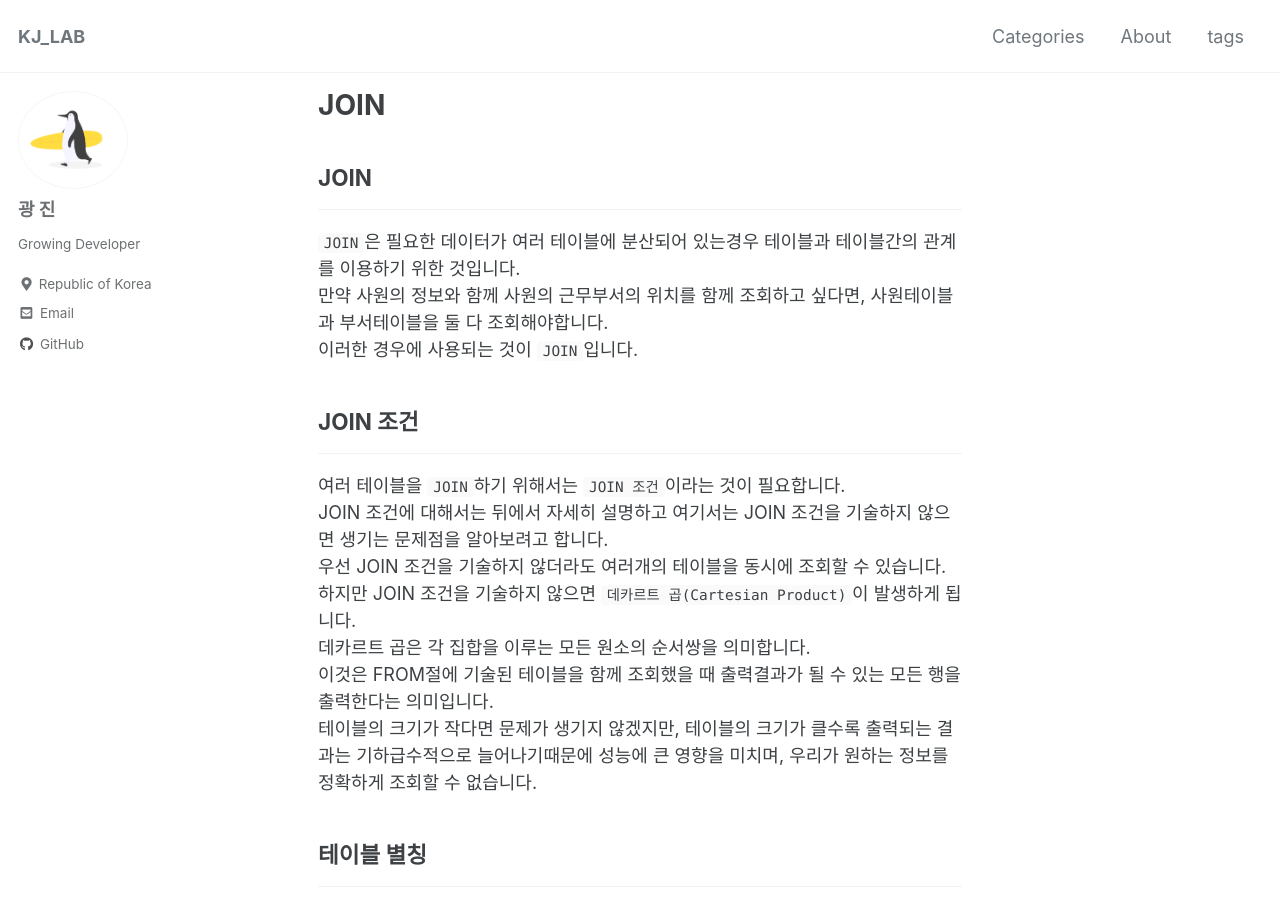
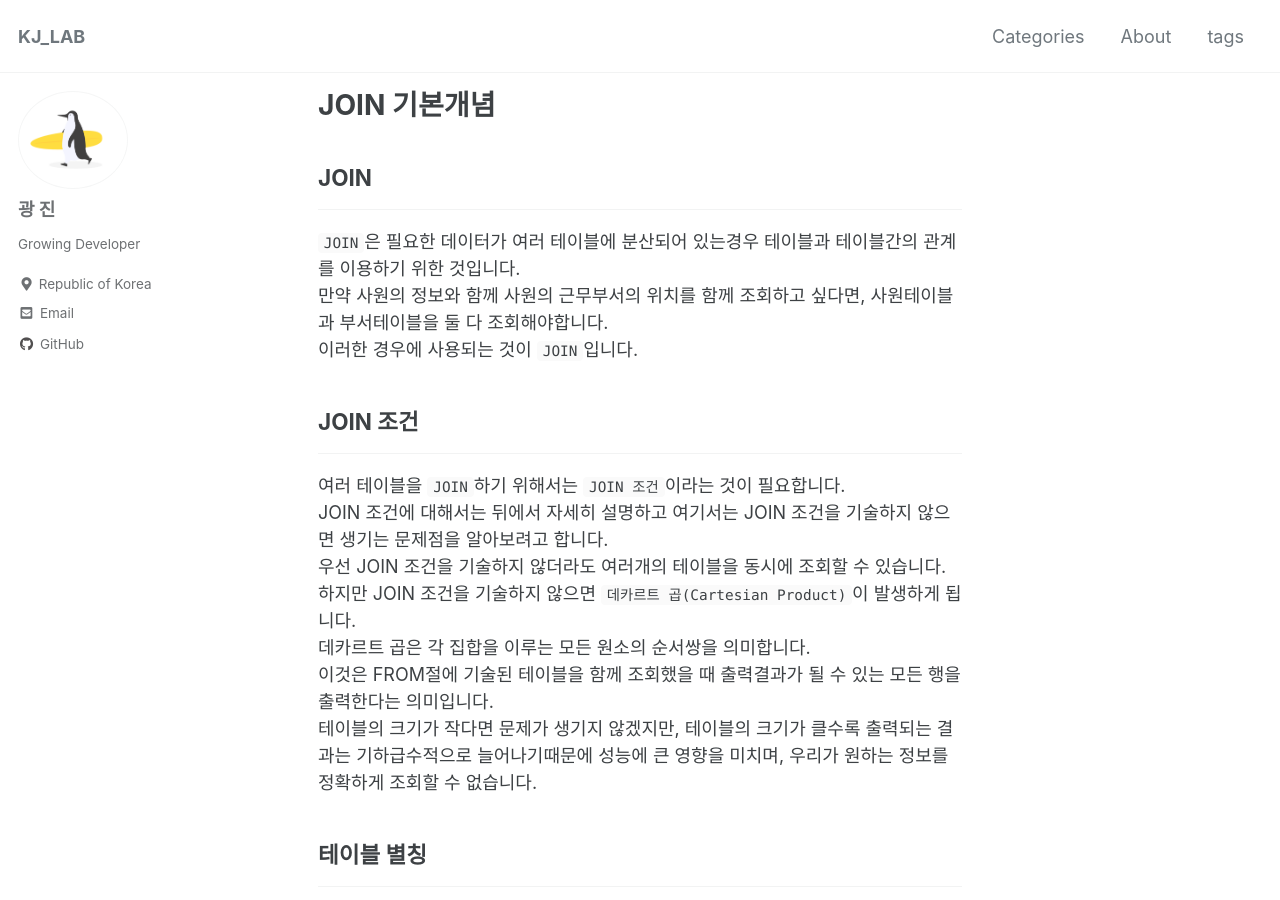
Before and after one commit to KOR-SHIN/KOR-SHIN.github.io, a Jekyll site: the page built from _posts/2020-10-10-join.md, in a window 1280 px wide and 900 px high. Built offline with Jekyll 4.4.1, drawn with Linux system fonts in a browser that asks for light colours; cached includes are drawn as plain includes.

Commit message:
[Modify] 포스트 제목수정

```diff
--- a/_posts/2020-10-10-join.md
+++ b/_posts/2020-10-10-join.md
@@ -1,5 +1,5 @@
 ---
-title : JOIN
+title : JOIN 기본개념
 layout : posts
 categories :
  - ORACLE
```
